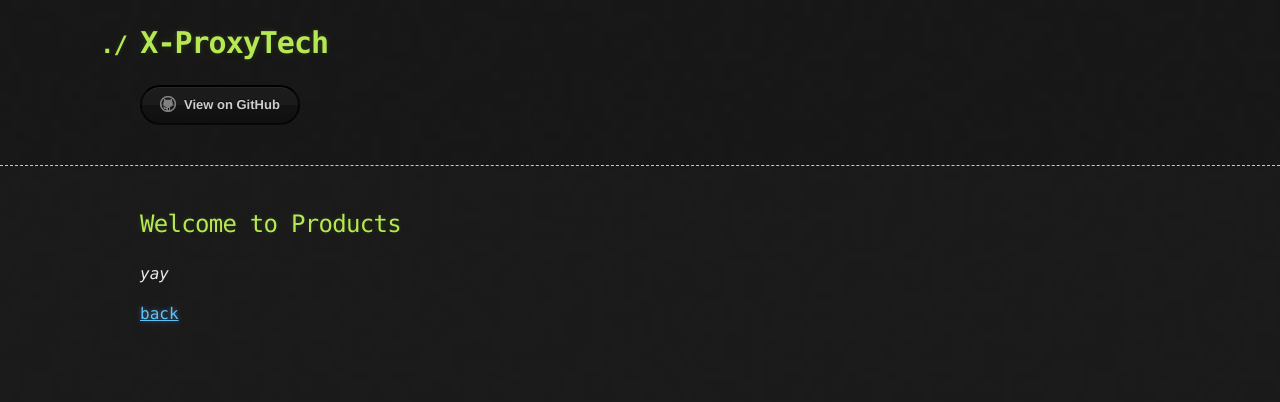
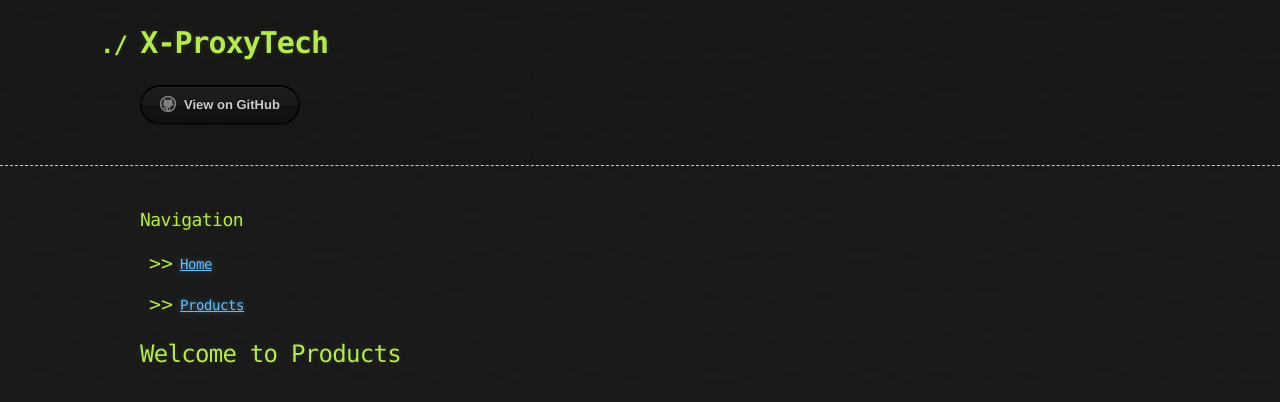
Before and after one commit to X-ProxyTech/Home-Page, a Jekyll site: the page built from Products.md, in a window 1280 px wide. Shown: the top 402 px of the page. Built offline with Jekyll 4.4.1, drawn with Linux system fonts in a browser that asks for light colours; the repository's description, which GitHub fills in, is left out; our own code applies the rules of GitHub Pages for plain Markdown files.

Commit message:
Update Products.md

```diff
--- a/Products.md
+++ b/Products.md
@@ -1,9 +1,8 @@
 ---
 layout: default
 ---
+### Navigation
+*   #### [Home](./)
+*   #### [Products](./Products.html)
 
 ## Welcome to Products
-
-_yay_
-
-[back](./)
```
